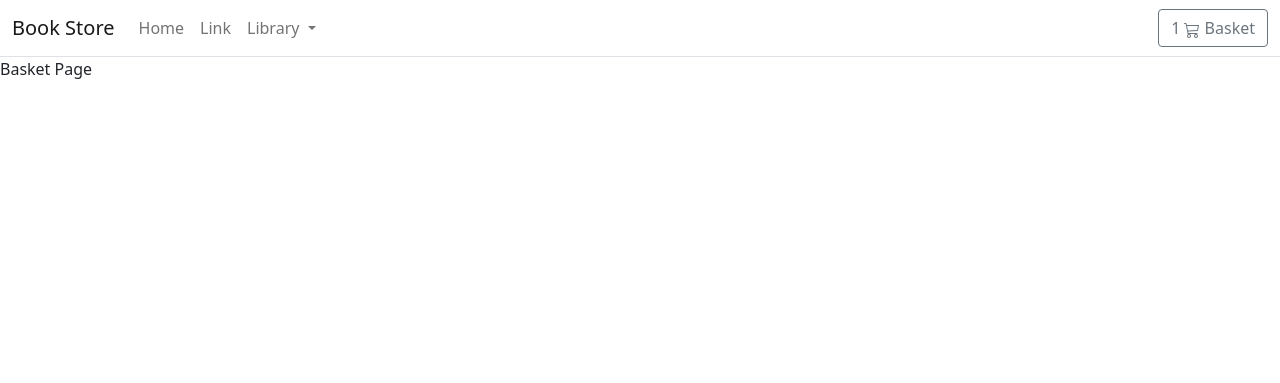
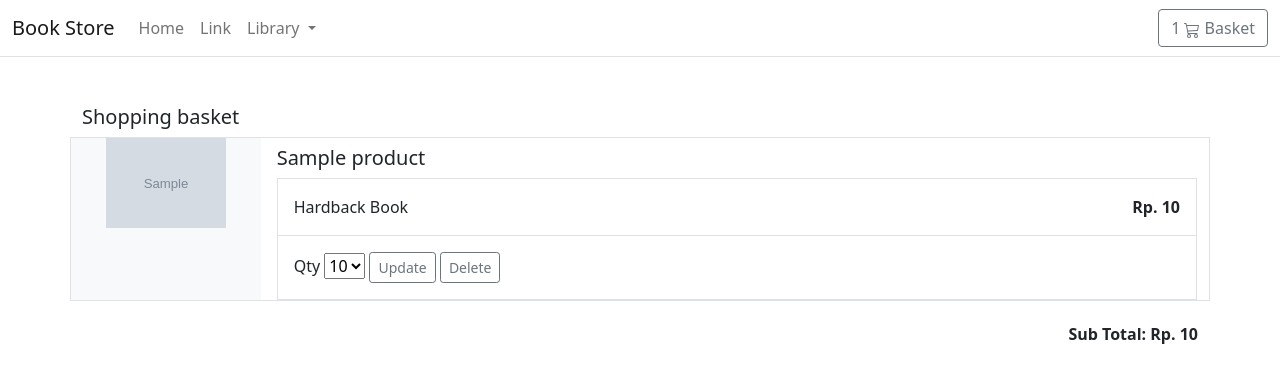
Before and after one commit to ArisDjango/ecomVery, a Django app: template templates/store/basket/summary.html in a window 1280 px wide. Shown: the top 383 px of the page. Run offline with Django 3.2, Linux system fonts and the light colour scheme; the template is opened without the code that fills it: most values are stand-ins (such as "Sample title", 1, 10 or a date in 2020); grey boxes marked "Sample" are stand-in pictures.

Commit message:
delete basket

```diff
--- a/basket/views.py
+++ b/basket/views.py
@@ -5,10 +5,6 @@ from store.models import Product
 
 from .basket import Basket
 
-
-def basket_summary(request):
-    # basket = Basket(request)
-    return render(request, 'store/basket/summary.html')
 
 def basket_summary(request):
     basket = Basket(request)
--- a/templates/store/basket/summary.html
+++ b/templates/store/basket/summary.html
@@ -1,16 +1,10 @@
 {% extends "../base.html" %}
 {% load static %}
 {% block title  %}
-Basket Summary
+  Basket Summary
 {% endblock %}
 
-{% block content %}
-Basket Page
-{% endblock %}
 
-{% comment %} {% extends "../base.html" %}
-{% load static %}
-{% block title %}Basket Summary{% endblock %}
 {% block content %}
 
 
@@ -31,7 +25,7 @@ Basket Page
           <div class="col border-bottom">
             <div class="row p-3">
               <div class="col-6">Hardback Book</div>
-              <div class="col-6 text-end"><span class="h6 fw-bold">£{{ product.price }}</span></div>
+              <div class="col-6 text-end"><span class="h6 fw-bold">Rp. {{ product.price }}</span></div>
             </div>
           </div>
           <div class="col">
@@ -64,7 +58,7 @@ Basket Page
     {% endwith %}
     {% endfor %}
     <div class="col-12 text-end">
-      <div class="h6 fw-bold">Sub Total: £<div id="subtotal" class="d-inline-flex">{{basket.get_total_price}}</div></div>
+      <div class="h6 fw-bold">Sub Total: Rp. <div id="subtotal" class="d-inline-flex">{{basket.get_total_price}}</div></div>
     </div>
   </div>
 </main>
@@ -113,4 +107,4 @@ Basket Page
   })
 </script>
 
-{% endblock %} {% endcomment %}
+{% endblock %}
--- a/templates/store/products/single.html
+++ b/templates/store/products/single.html
@@ -18,7 +18,7 @@
                     <div class="col border-bottom">
                         <div class="row p-3">
                             <div class="col-6">Hardback</div>
-                            <div class="col-6 text-end"><span class="h4 fw-bold">£{{ product.price }}</span></div>
+                            <div class="col-6 text-end"><span class="h4 fw-bold">Rp. {{ product.price }}</span></div>
                         </div>
                     </div>
                     <div class="col">
```
Also changed, not shown: README.md.
